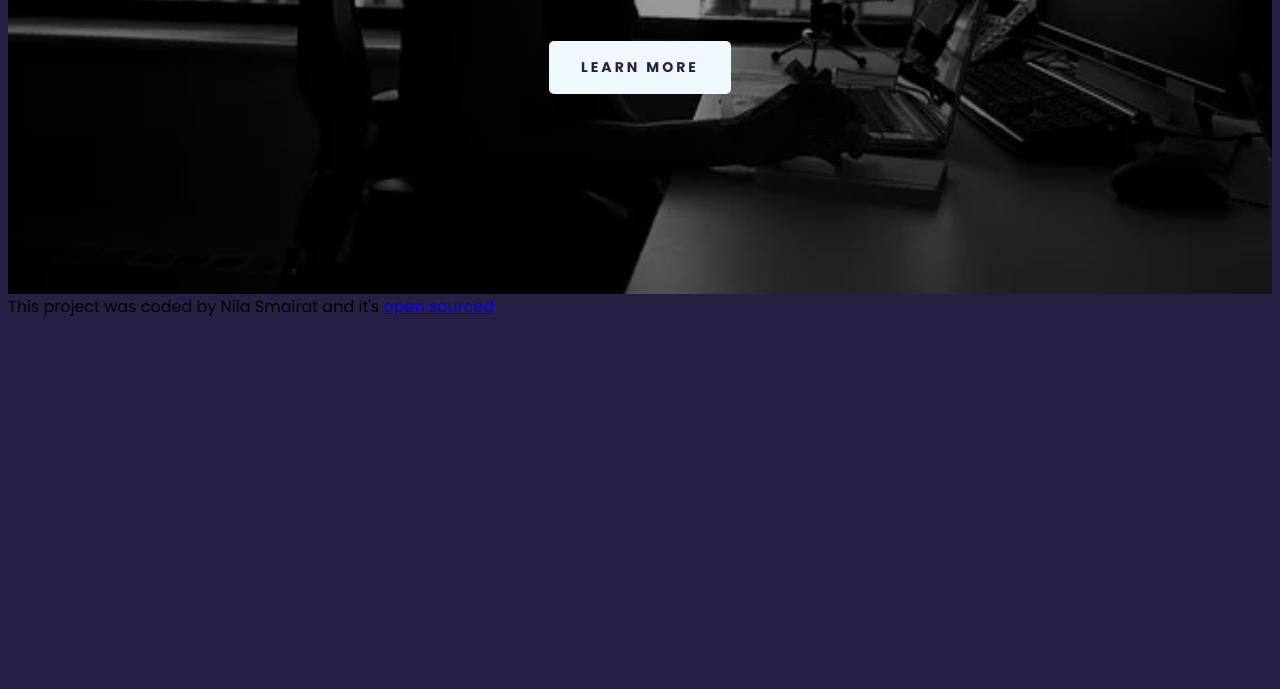
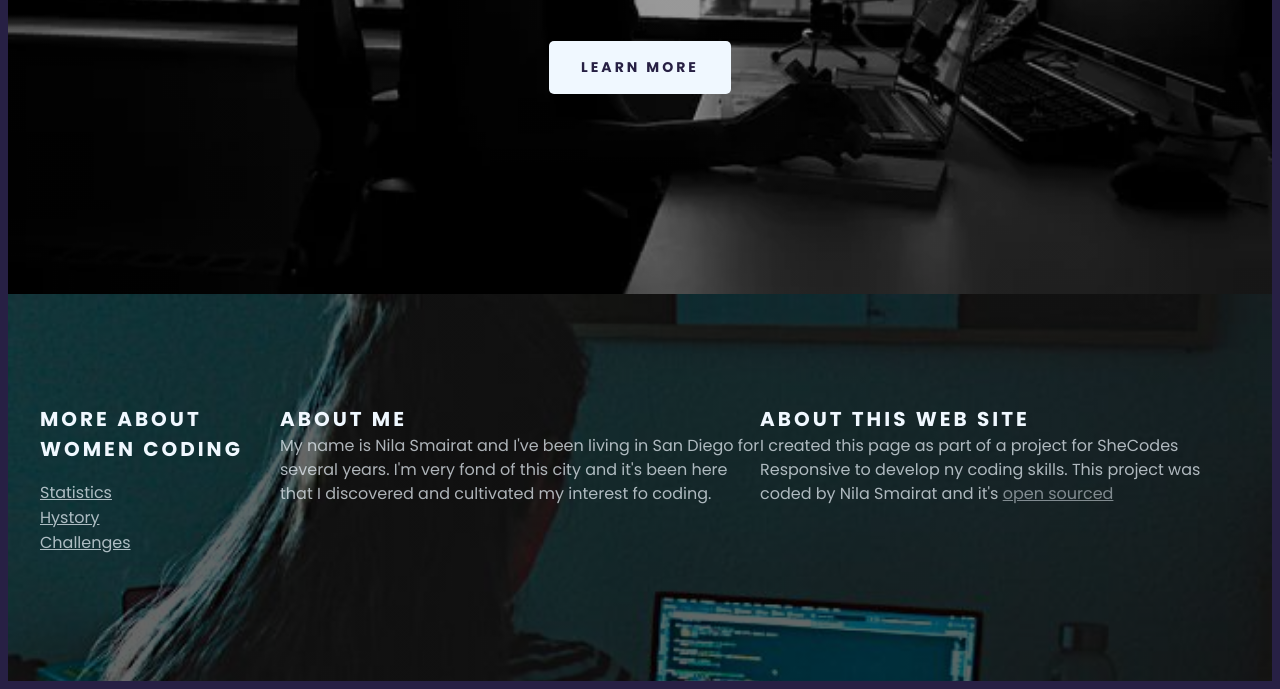
Before and after one commit to nsmairat/WomenCoding-project, a plain HTML site: page index.html in a window 1280 px wide. Shown: the part 625-1314 px from the top of the page. Before the commit the page ends 952 px from the top, so only its background shows below. Drawn offline with Linux system fonts and the light colour scheme.

Commit message:
Added more html and worked on the footer

```diff
--- a/index.html
+++ b/index.html
@@ -23,10 +23,55 @@
       </header>
 
       <footer>
-        This project was coded by Nila Smairat and it's
-        <a href="https://github.com/nsmairat/WomenCoding-project"
-          >open sourced</a
-        >
+        <section class="grid">
+          <div>
+            <h3>More about women coding</h3>
+            <ul>
+              <li>
+                <a
+                  href="https://www.fluxmagazine.com/getting-girls-into-coding/"
+                  target="_blank"
+                  >Statistics</a
+                >
+              </li>
+              <li>
+                <a
+                  href="https://www.nytimes.com/2019/02/13/magazine/women-coding-computer-programming.html"
+                  target="_blank"
+                  >Hystory</a
+                >
+              </li>
+              <li>
+                <a
+                  href="https://code.likeagirl.io/encouraging-women-to-code-399d7bf94a57"
+                  target="_blank"
+                  >Challenges</a
+                >
+              </li>
+            </ul>
+          </div>
+
+          <div>
+            <h3>About me</h3>
+            <p>
+              My name is Nila Smairat and I've been living in San Diego for
+              several years. I'm very fond of this city and it's been here that
+              I discovered and cultivated my interest fo coding.
+            </p>
+          </div>
+
+          <div>
+            <h3>About this web site</h3>
+            <p>
+              I created this page as part of a project for SheCodes Responsive
+              to develop ny coding skills. This project was coded by Nila
+              Smairat and it's
+              <a href="https://github.com/nsmairat/WomenCoding-project"
+                >open sourced</a
+              >
+            </p>
+          </div>
+        </section>
       </footer>
     </div>
   </body>
--- a/src/style.css
+++ b/src/style.css
@@ -57,7 +57,62 @@ header a {
   border-radius: 5px;
 }
 
-@media (max-width: 900px) {
+footer {
+  color: aliceblue;
+  background-image: linear-gradient(rgba(0, 0, 0, 0.6), rgba(0, 0, 0, 0.6)),
+    url("../images/woman-footer.jpg");
+  background-repeat: no-repeat;
+  background-size: cover;
+  padding: 100px 0;
+}
+
+footer h3 {
+  font-weight: 700;
+  font-size: 20px;
+  line-height: 30px;
+  margin: 0 auto;
+  padding: 0;
+}
+
+section {
+  max-width: 1200px;
+  margin: 0 auto;
+  padding: 0;
+}
+
+.grid {
+  display: grid;
+  grid-template-columns: 1fr 2fr 2fr;
+  padding: 10px;
+}
+
+
+
+footer p {
+  font-weight: 400;
+  font-size: 16px;
+  line-height: 24px;
+  opacity: 0.7;
+  margin: 0 auto;
+  padding: 0;
+}
+
+footer li {
+  list-style: none;
+  margin: 0 auto;
+  padding: 0;
+}
+
+footer ul {
+  padding: 0;
+}
+
+footer a {
+  color: aliceblue;
+  opacity: 0.7;
+}
+
+@media (max-width: 960px) {
   header {
     padding: 60px 0;
   }
```
Also changed, not shown: images/woman-footer.jpg (added).
